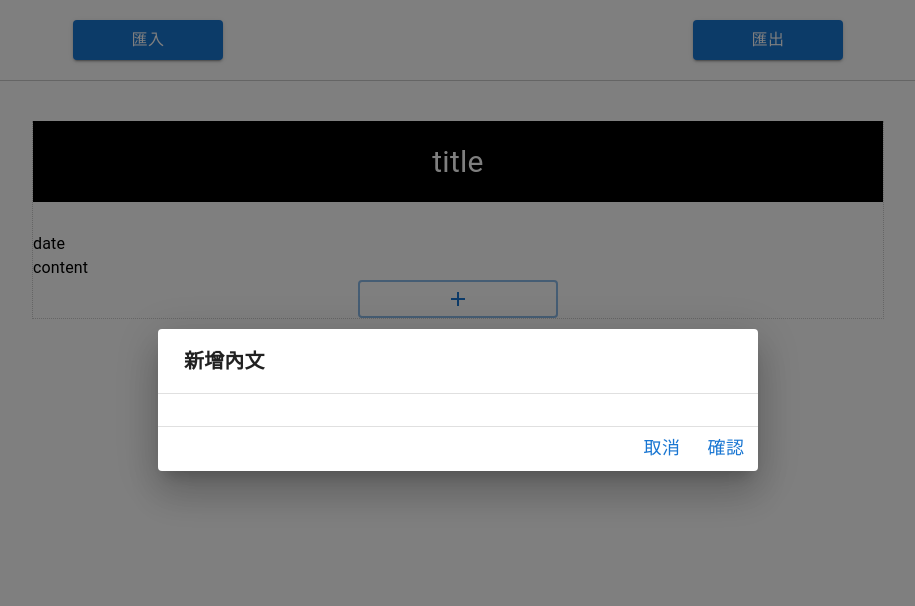
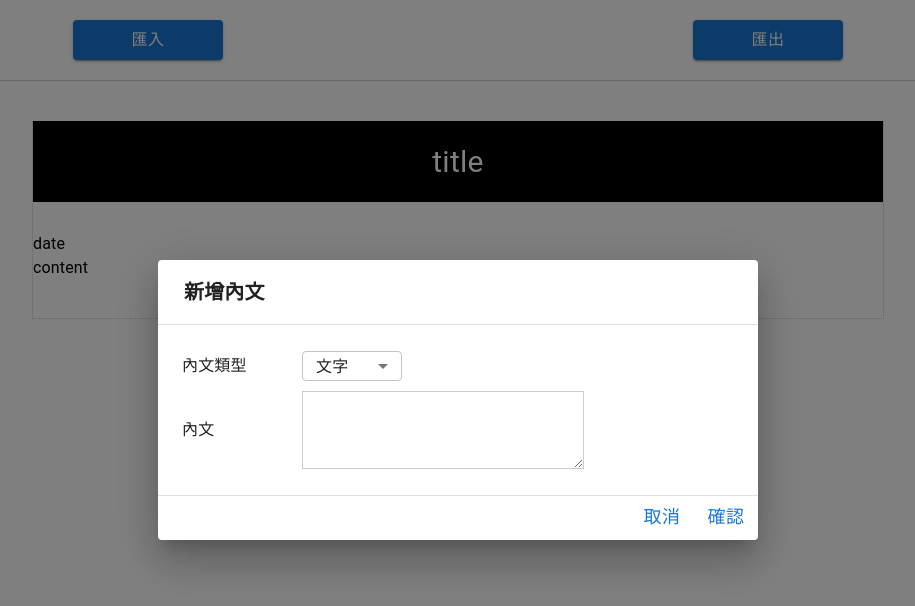
Before and after one commit to 5ock/news-generator, a React (Create React App) app: page / in a window 1280 px wide. Both pictures are taken after a click on the button "新增內文". Shown: the top 606 px of the page, without its empty margins (182-1097 px from the left). Built offline with nearby package versions, Linux system fonts and the light colour scheme.

Commit message:
Add content dialog

```diff
--- a/public/locales/zh/translation.json
+++ b/public/locales/zh/translation.json
@@ -9,7 +9,17 @@
   "dialog": {
     "title-create-content": "新增內文",
     "btn-cancel": "取消",
-    "btn-confirm": "確認"
+    "btn-confirm": "確認",
+
+    "item-title": "標題",
+    "item-types": "內文類型",
+    "item-upload-image": "上傳檔案",
+    "item-image-alt": "圖片替代文字",
+    "item-image-width": "圖片寬度",
+    "item-image-height": "圖片高度",
+    "item-text": "內文",
+
+    "hint-please-type-number": "請輸入數字"
   },
   "hint": {
     "text-create-content": "新增內文"
--- a/src/components/contentDialog.tsx
+++ b/src/components/contentDialog.tsx
@@ -1,15 +1,46 @@
-import React from 'react'
+import React, { useState, useEffect } from 'react'
 import { useTranslation } from 'react-i18next'
+import _ from 'lodash'
 
+import { styled } from '@mui/material/styles'
+import Box, { BoxProps } from '@mui/material/Box'
 import Typography from '@mui/material/Typography'
 import Button from '@mui/material/Button'
+import TextareaAutosize from '@mui/material/TextareaAutosize'
+import Input from '@mui/material/Input'
+import TextField from '@mui/material/TextField'
 
 import ModalDialog from '../ui/modalDialog'
+import CusInput from '../ui/input'
 import Selector from '../ui/selector'
 
 import { contentTypes } from '../utils/const'
 
+// type
+import { IContent, initialContent } from '../types/news'
+
+const ContentBox = styled(Box)<BoxProps>(() => ({
+    '.item': {
+        display: 'flex',
+        width: '100%',
+        // justifyContent: 'space-around',
+        alignItems: 'center',
+        margin: '10px 0',
+        '.label': {
+            width: '120px'
+        },
+        '.item-selector': {
+            height: '30px',
+            width: '100px'
+        },
+        '.text-input input': {
+            padding: '5px'
+        }
+    }
+}))
+
 interface IContentDialogProps {
+    data?: IContent;
     open: boolean;
     onConfirm: () => void;
     onCancel: () => void;
@@ -17,16 +48,31 @@ interface IContentDialogProps {
 
 const ContentDialog = (props:IContentDialogProps) => {
     const { t } = useTranslation()
-    const { open, onConfirm, onCancel } = props
+    const { open, onConfirm, onCancel, data } = props
+
+    const [ contentData, setContentData ] = useState<IContent>(initialContent)
+
+    const handleChange = (itemPath:string, val:any) => {
+        let newData = _.clone(contentData)
+        _.set(newData, itemPath, val)
+        setContentData(newData)
+    }
 
     const handleConfirm = () => {
-
+        console.log(contentData)
     }
 
     const handleCancel = () => {
 
         onCancel && onCancel()
     }
+
+    useEffect(() => {
+        if(data && data.type) {
+            setContentData(data)
+        }
+    }, [data])
+
 
     return (<ModalDialog
         open={open}
@@ -37,7 +83,69 @@ const ContentDialog = (props:IContentDialogProps) => {
           </Typography>
         }
     >
-
+        <ContentBox>
+            <Typography component='div' className='item'>
+                <Typography className='label'>{t('dialog.item-types')}</Typography>
+                <Selector
+                    selectClassName='item-selector'
+                    value={contentData.type}
+                    autoTranslate={true}
+                    options={contentTypes}
+                    onChange={(val) => handleChange('type', val)}
+                />
+            </Typography>
+            { contentData.type === 'img'
+                ? (<>
+                    <Typography component='div' className='item'>
+                        <Typography className='label'>{t('dialog.item-upload-image')}</Typography>
+                        <Input
+                            type='file'
+                            sx={{
+                                position: 'unset'
+                            }}
+                        />
+                    </Typography>
+                    <Typography component='div' className='item'>
+                        <Typography className='label'>{t('dialog.item-image-alt')}</Typography>
+                        <TextField
+                            className='text-input'
+                            value={contentData.alt ? contentData.alt : ''}
+                            onChange={(e) => handleChange('alt', e.target.value)}
+                        />
+                    </Typography>
+                    <Typography component='div' className='item'>
+                        <Typography className='label'>{t('dialog.item-image-width')}</Typography>
+                        <TextField
+                            type="number"
+                            className='text-input'
+                            placeholder={t('dialog.hint-please-type-number') as string}
+                            value={contentData.width ? contentData.width : ''}
+                            onChange={(e) => handleChange('width', e.target.value)}
+                        />
+                    </Typography>
+                    <Typography component='div' className='item'>
+                        <Typography className='label'>{t('dialog.item-image-height')}</Typography>
+                        <TextField
+                            type="number"
+                            className='text-input'
+                            placeholder={t('dialog.hint-please-type-number') as string}
+                            value={contentData.height ? contentData.height : ''}
+                            onChange={(e) => handleChange('height', e.target.value)}
+                        />
+                    </Typography>
+                </>)
+                : (<Typography component='div' className='item'>
+                    <Typography className='label'>{t('dialog.item-text')}</Typography>
+                    <TextareaAutosize
+                    className='textarea'
+                    value={contentData.text}
+                    onChange={e => handleChange('text', e.target.value)}
+                    minRows={4}
+                    style={{ width: '50%', borderColor: '#ccc', fontSize: '16px' }}
+                    />
+                </Typography>)
+            }
+        </ContentBox>
     </ModalDialog>)
 }
 
--- /dev/null
+++ b/src/ui/input.tsx
@@ -0,0 +1,70 @@
+import TextField, { TextFieldProps } from '@mui/material/TextField'
+import { styled } from '@mui/material/styles'
+import _ from 'lodash'
+
+interface IInputProp {
+  id?: string;
+  onChange: (val:string) => void;
+  sx?: {};
+  label: string;
+  placeholder?: string;
+  autoComplete?: string;
+  type?: string;
+  required?: boolean;
+  errorMessage?: string;
+  validatePattern?: RegExp;
+  className?: string;
+}
+
+const CusTextField = styled(TextField)<TextFieldProps>(() => ({
+  width: '80vw',
+  'label': {
+    color: '#fff',
+    '&.Mui-focused': {
+      color: '#fff',
+    }
+  },
+  '.MuiOutlinedInput-input': {
+    color: '#fff',
+  },
+  '& fieldset': {
+    borderColor: '#eee !important',
+  },
+}))
+
+const Input = (props:IInputProp) => {
+  const { id, onChange, sx, label, placeholder, autoComplete,
+    type=undefined, required=false, errorMessage='', validatePattern, className } = props
+
+  let inputStyle = sx
+  if(errorMessage) {
+    _.merge(inputStyle, {
+      'label': {
+        '&.Mui-error': {
+          color: '#fff',
+        }
+      },
+      '.MuiOutlinedInput-input': {
+        color: '#d32f2f',
+      },
+    })
+  }
+
+  return (<CusTextField
+    error={!_.isEmpty(errorMessage)}
+    helperText={errorMessage}
+    id={id}
+    className={className}
+    type={type}
+    required={required}
+    fullWidth
+    InputLabelProps={{ shrink: true }}
+    label={label}
+    placeholder={placeholder}
+    autoComplete={autoComplete}
+    onChange={e => onChange(e.target.value)}
+    sx={inputStyle}
+  />)
+}
+
+export default Input
--- a/src/ui/selector.tsx
+++ b/src/ui/selector.tsx
@@ -3,6 +3,7 @@ import _ from 'lodash'
 import cx from 'classnames'
 import Select, { SelectChangeEvent } from '@mui/material/Select'
 import MenuItem from '@mui/material/MenuItem'
+import { useTranslation } from 'react-i18next'
 
 /**
  * example
@@ -26,9 +27,12 @@ interface ISelectorTypes {
   onOpen?: () => void;
   styles?: {};
   selectClassName?: string;
+  autoTranslate?: boolean;
 }
 
-const Selector = ({options, onChange, value, firstItemText, styles, selectClassName, onOpen}: ISelectorTypes)=> {
+const Selector = (props: ISelectorTypes)=> {
+  const {options, onChange, value, firstItemText, styles, selectClassName, onOpen, autoTranslate=false} = props
+  const { t } = useTranslation()
   const handleSelectChange = (e: SelectChangeEvent<string>) => {
     onChange && onChange(e.target.value)
   }
@@ -46,7 +50,7 @@ const Selector = ({options, onChange, value, firstItemText, styles, selectClassN
       sx={sxObj}
     >
       { options && options.length > 0 &&
-        _.map(options, el => (<MenuItem value={el.value} key={el.value}>{el.text}</MenuItem>)
+        _.map(options, el => (<MenuItem value={el.value} key={el.value}>{autoTranslate ? t(el.text) : el.text}</MenuItem>)
       )}
     </Select>
   )
--- a/src/utils/const.ts
+++ b/src/utils/const.ts
@@ -1,4 +1,4 @@
 export const contentTypes = [
-    { text: 'text', value: 'type-text' },
-    { text: 'image', value: 'type-iamge'}
+    { text: 'global.type-text', value: 'text' },
+    { text: 'global.type-image', value: 'img' }
 ]
```
